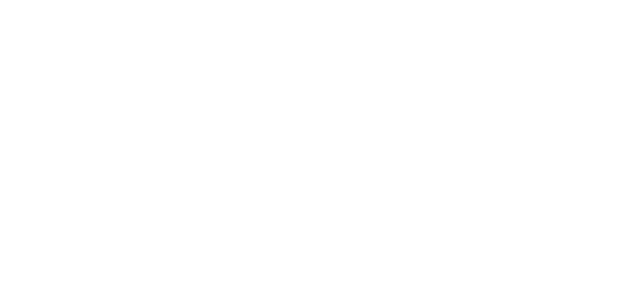
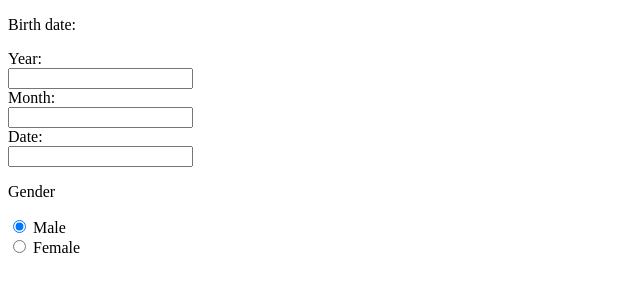
Before and after one commit to Louis-crypto/Akan-names-project., a plain HTML site: page index.html in a window 1280 px wide. Shown: the whole page, without its empty margins (0-640 px from the left). Drawn offline with Linux system fonts and the light colour scheme.

Commit message:
add forms for birth date and gender to the html file

```diff
--- a/index.html
+++ b/index.html
@@ -7,6 +7,19 @@
   <title>Akan names project</title>
 </head>
 <body>
-
+    <p>Birth date:</p>
+    <form>
+    Year:<br>
+    <input type="text" name="year"><br>
+    Month:<br>
+    <input type="text" name="month"><br>
+    Date:<br>
+    <input type="text" name="date">
+    </form>
+    <p>Gender</p>
+    <form>
+      <input type="radio" name="gender" value="male" checked> Male<br>
+      <input type="radio" name="gender" value="female"> Female
+    </form>
 </body>
 </html>
```
